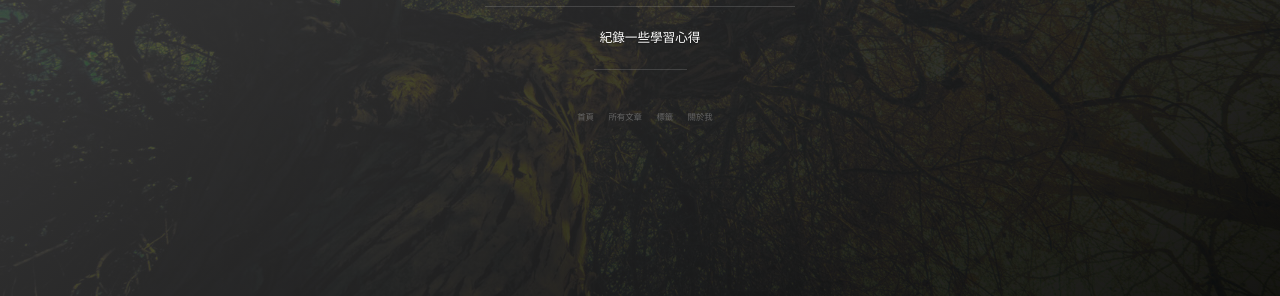
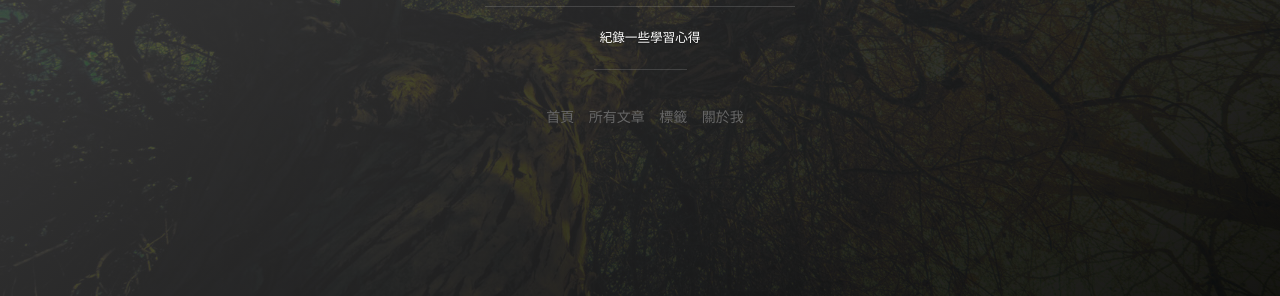
Before and after one commit to allanhsu83117/allanhsu83117.github.io, a Jekyll site: the page built from index.html, in a window 1280 px wide. Shown: the part 478-774 px from the top of the page. Built offline with Jekyll 4.4.1, drawn with Linux system fonts in a browser that asks for light colours; nearby versions of some CDN libraries; the list of posts is cut into pages by our own code; comment, search, counter and statistics services are not loaded.

Commit message:
Add files via upload

```diff
--- a/css/main.css
+++ b/css/main.css
@@ -716,7 +716,7 @@ img::-moz-selection {
     display: inline-block;
     margin-right: 0px;
     padding: 5px 5px 5px 5px;
-    font-size: .6em;
+    font-size: 1em;
     text-shadow: none;
     color: #BF1827;
   }
```
